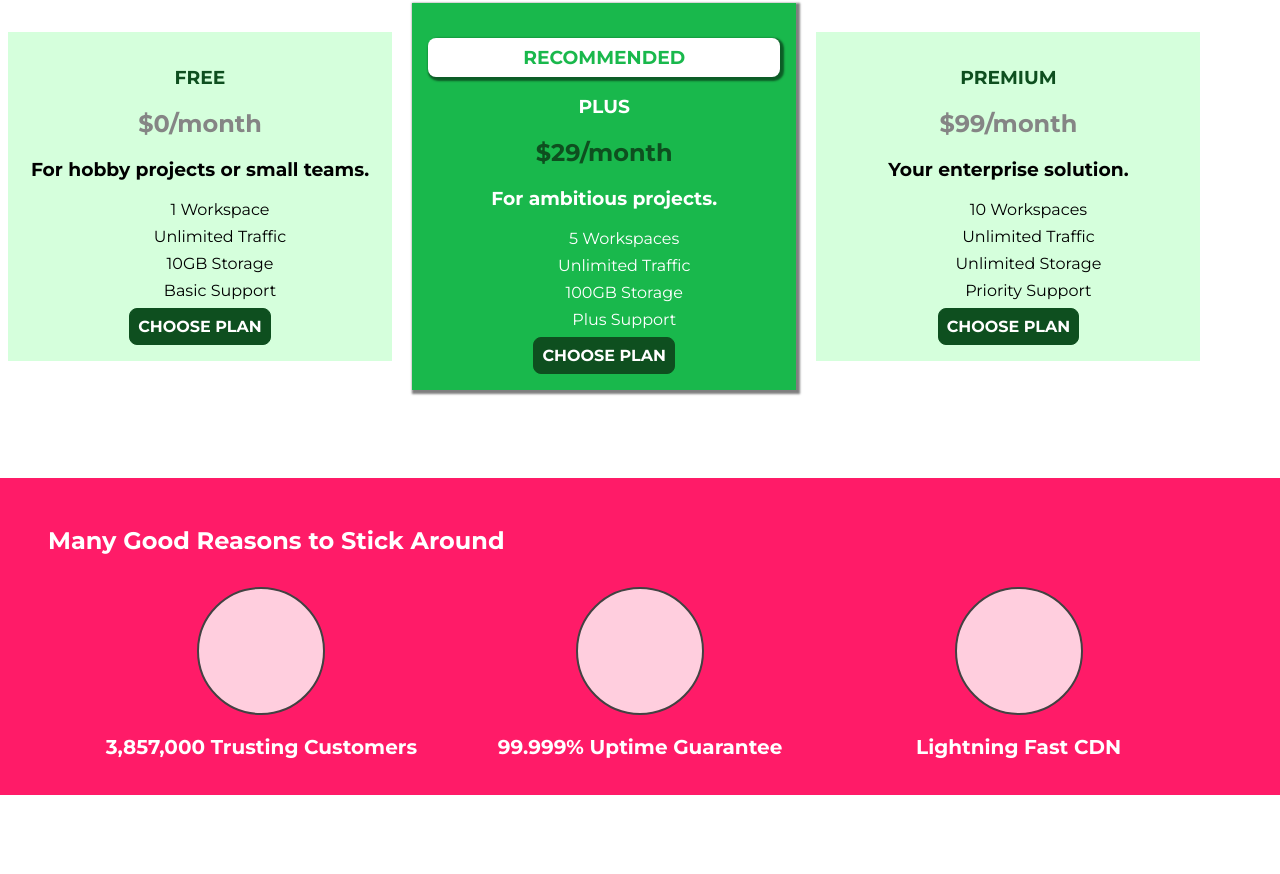
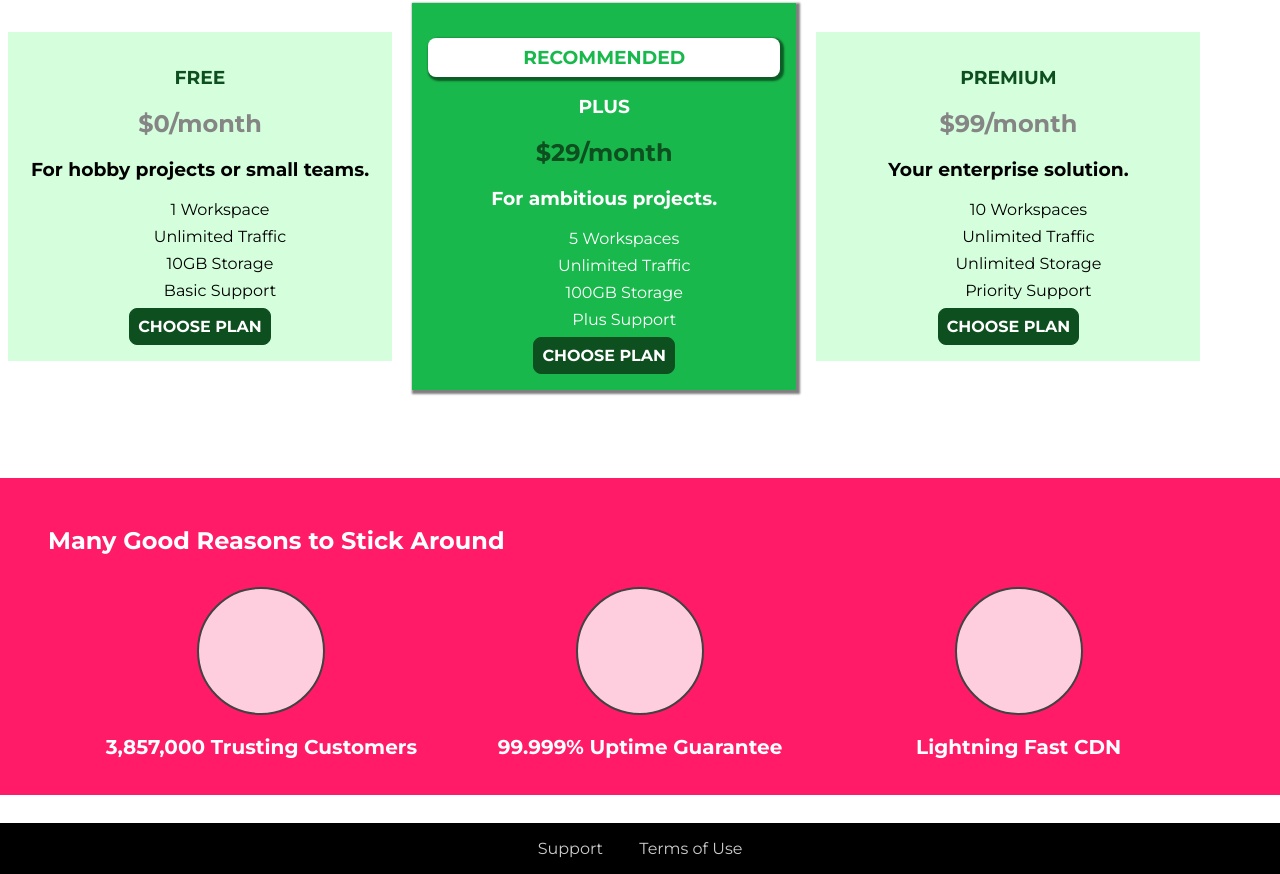
Before and after one commit to maxild/css-the-complete-guide-example, a website: page index.html in a window 1280 px wide. Shown: the part 645-1519 px from the top of the page. Before the commit the page ends 1440 px from the top, so only its background shows below. Drawn offline with nearby package versions, Linux system fonts and the light colour scheme; files that its build step writes are made by us from their sources; files whose address does not match are found by name.

Commit message:
Added footer component

```diff
--- a/index.html
+++ b/index.html
@@ -111,6 +111,19 @@
 
         </main>
 
+        <footer class="main-footer">
+            <nav>
+                <ul class="main-footer__links">
+                    <li class="main-footer__link">
+                        <a href="#">Support</a>
+                    </li>
+                    <li class="main-footer__link">
+                        <a href="#">Terms of Use</a>
+                    </li>
+                </ul>
+            </nav>
+        </footer>
+
     </body>
 
 </html>
--- a/package.json
+++ b/package.json
@@ -6,7 +6,7 @@
     "scripts": {
         "help": "node-sass --help",
         "sass": "node-sass sass/main.scss css/styles.css",
-        "watch": "node-sass sass/main.scss css/styles.css -w"
+        "watch": "node-sass -r --watch sass/main.scss css/styles.css"
     },
     "repository": {
         "type": "git",
--- /dev/null
+++ b/sass/_components.layout.scss
@@ -0,0 +1,59 @@
+/* -------------------------------------------
+          main-header (BEM)
+---------------------------------------------*/
+
+.main-header {
+    width: 100%;
+    background: var(--header-bg-color);
+    padding: 8px 16px;
+}
+
+ /* brand/logo */
+.main-header > div {
+    /* OBS: Inline-block elements are similar to inline eleme{nts, except they can have padding and margins added on all four sides. */
+    display: inline-block;
+    vertical-align: middle;
+}
+
+/* a */
+.main-header__brand {
+    color: var(--header-color);
+    text-decoration: none;
+    font-weight: bold;
+    font-size: 22px;
+}
+
+/* -------------------------------------------
+          main-footer (BEM)
+---------------------------------------------*/
+
+.main-footer {
+
+    background-color: black;
+    padding: 16px;
+    margin-top: 28px;
+
+    &__links {
+        list-style: none;
+        padding: 0;
+        margin: 0;
+        text-align: center;
+    }
+
+    &__link {
+        display: inline-block;
+        margin: 0 16px;
+
+        // specificity (0,1,1) here
+        & > a {
+            color: white;
+            text-decoration: none;
+
+            &:link,
+            &:hover {
+                color: #ccc;
+            }
+        }
+    }
+
+}
--- a/sass/_components.navigation.scss
+++ b/sass/_components.navigation.scss
@@ -1,27 +1,3 @@
-/* -------------------------------------------
-          main-header (BEM)
----------------------------------------------*/
-
-.main-header {
-    width: 100%;
-    background: var(--header-bg-color);
-    padding: 8px 16px;
-}
-
- /* brand/logo */
-.main-header > div {
-    /* OBS: Inline-block elements are similar to inline eleme{nts, except they can have padding and margins added on all four sides. */
-    display: inline-block;
-    vertical-align: middle;
-}
-
-/* a */
-.main-header__brand {
-    color: var(--header-color);
-    text-decoration: none;
-    font-weight: bold;
-    font-size: 22px;
-}
 
 /* -------------------------------------------
           main-nav (BEM)
--- a/sass/main.scss
+++ b/sass/main.scss
@@ -13,6 +13,7 @@
 @import "elements.base";
 
 
+@import "components.layout";
 @import "components.product-overview";
 @import "components.navigation";
 @import "components.buttons";
```
